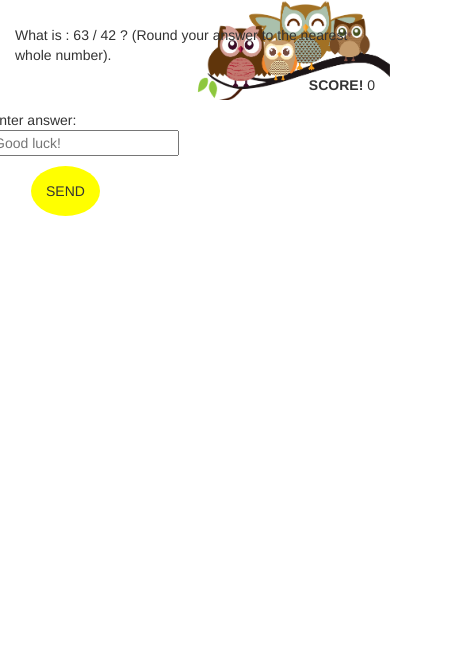
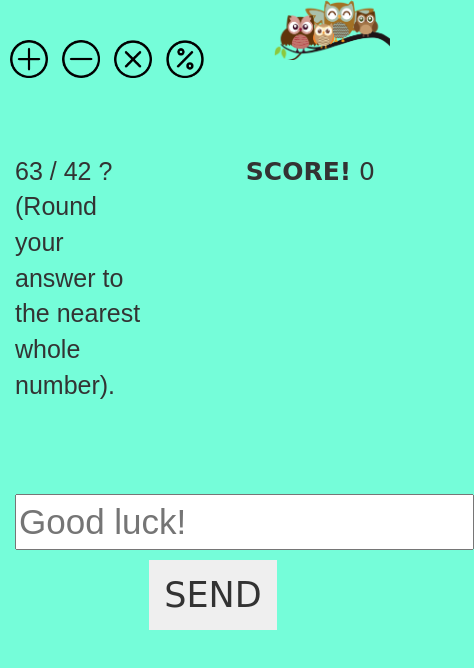
Before and after one commit to mboladop/Math-game, a plain HTML site: page index.html in a window 390 px wide. Shown: the whole page, 474 px wide, since content can reach past the window. Drawn offline with Linux system fonts and the light colour scheme; a web font is replaced by a local one.

Commit message:
new layout style

```diff
--- a/dwcdn/css/main.css
+++ b/dwcdn/css/main.css
@@ -1,19 +1,30 @@
 body{
-    background-color: #ffffff;
+    background-color: #75FDD9;
+}
+.rotated-image {
+  -webkit-transform: rotate(90deg);
+          transform: rotate(90deg);
 }
 .body-img{
     background-image: url('../../images/owl-brown-2.png');
     background-position: right top;
     background-repeat: no-repeat;
-    background-size: 50%;
+    background-size: 45%;
     width: 100vw;
     height: 100vh;
 }
 .container{
     width: 100%;
+    padding-left: 15px;
+}
+.container.buttons{
+    padding-top: 25px;
 }
 .container.form{
-    padding: 15px 5px;
+    margin-top: 50px;
+}
+.container.qs-score{
+    margin-top: 18%;
 }
 img{
     width: 9%;
@@ -29,10 +40,14 @@ img{
     padding-bottom: 5px;
 }
 
-.question{
-    font-family: 'Butterfly Kids', cursive;
-    font-size: 45px;
-    padding-left: 30px;
+#question{
+    font-family: 'News Cycle', sans-serif;
+    font-size: 35px;
+}
+#quizForm{
+    font-family: 'News Cycle', sans-serif;
+    font-size: 35px;
+    text-align: center;
 }
 .center{
     text-align: center;
@@ -40,21 +55,59 @@ img{
 .left{
     text-align: left;
 }
-
+#scorescore{
+    font-family: 'Chango', cursive;
+    padding-right: 205px;
+    font-size: 50px;
+}
 #submit-btn{
-    background-color: yellow;
-    border-radius: 100%;
-    padding: 15px;
+    padding: 10px 15px;
     margin-left: 10%;
     margin-top: 10px;
     border: none;
+    border-radius: 0px;
+    font-family: 'Chango', cursive;
 }
-@media screen and (max-width:2400), (max-height:1200px){
+@media screen and (max-width:1000px) {
+    img{
+        width: 13%;
+        padding: 0px 30px;
+    }
 
 }
-@media screen and (max-width:800){
+@media screen and (max-width:700px) {
     img{
-        width: 30%;
-        padding: 5px 5px;
+        width: 15%;
+        padding: 0px 30px;
+    }
+
+}
+@media screen and (max-width:550px) {
+    img{
+        width: 14%;
+        padding: 0px 20px;
+    }
+    .container.form{
+        margin-top: 80px;
+    }
+    #scorescore{
+        padding-right: 15px;
+        font-size: 25px;
     }
 }
+@media screen and (max-width:450px) {
+    img{
+        width: 13%;
+        padding: 0px 5px;
+    }
+    .container.buttons{
+        padding-top: 40px;
+        padding-left: 5px;
+    }
+    .body-img{
+        background-size: 30%;
+    }
+    #question{
+        font-size: 25px;
+    }
+}
--- a/game.js
+++ b/game.js
@@ -52,7 +52,7 @@ function additionQuiz(){
     let num1 = Math.floor(Math.random() * 50);
     let num2 = Math.floor(Math.random() * 50);
 
-    questionBox.textContent = "What is : " + num1+ " + " + num2+ " ?";
+    questionBox.textContent = num1+ " + " + num2+ " ?";
     answerForm["rightAnswer"].value = (num1 + num2);
 }
 additionQuiz();
@@ -62,7 +62,7 @@ function subtractionQuiz(){
     let num2 = Math.floor(Math.random() * num1);
 
 
-    questionBox.textContent = "What is : " + num1+ " - " + num2 + " ?";
+    questionBox.textContent =  num1+ " - " + num2 + " ?";
     answerForm["rightAnswer"].value = (num1 - num2);
 }
 subtractionQuiz();
@@ -71,7 +71,7 @@ function multiplicationQuiz(){
     let num1 = Math.floor(Math.random() * 50);
     let num2 = Math.floor(Math.random() * 50);
 
-    questionBox.textContent = "What is : " + num1+ " * " + num2+ " ?";
+    questionBox.textContent = num1+ " * " + num2+ " ?";
     answerForm["rightAnswer"].value = (num1 * num2);
 }
 multiplicationQuiz();
@@ -80,7 +80,7 @@ function divisionQuiz(){
     let num2 = Math.round((Math.random() * 50)+1);
     let num1 = Math.round((Math.random() * 50) + num2);
 
-    questionBox.textContent = "What is : " + num1+ " / " + num2 + " ? (Round your answer to the nearest whole number).";
+    questionBox.textContent = num1+ " / " + num2 + " ? (Round your answer to the nearest whole number).";
     answerForm["rightAnswer"].value = Math.round(num1 / num2);
 
 }
--- a/index.html
+++ b/index.html
@@ -17,7 +17,7 @@
     <div class="container buttons">
         <div class="row buttons">
             <div class="col-sm-12 left">
-                <img onclick="setAdditionGame()" src="images/+.png" alt="add">
+                <img id='image' onclick="setAdditionGame(); myFunction();" src="images/+.png" alt="add">
                 <img onclick="setSubtractionGame()" src="images/-.png" alt="subtract">
                 <img onclick="setMultiplicationGame()"src="images/x.png" alt="multiply">
                 <img onclick="setDivisionGame()" src="images/division.png" alt="divide">
@@ -26,10 +26,10 @@
     </div>
     <div class="container qs-score">
         <div class="row">
-            <div class="col-sm-6">
+            <div class="col-sm-6 col-xs-5">
                 <p id="question"></p>
             </div>
-            <div class="col-sm-6 right">
+            <div id='scorescore' class="col-sm-6 right">
                 <strong>SCORE!</strong>
                 <span id="score">0</span>
             </div>
@@ -37,17 +37,24 @@
     </div>
     <div class="container form">
        <div class="row">
-           <div class="col-sm">
+           <div class="col-sm-3">
             <form id="quizForm" name="answerForm" onsubmit="checkAnswer(); return false;" action="#" data-gametype="addition">
-                Enter answer: <br>
                 <input width=50 type="number" name="answer" placeholder="Good luck!">
                 <input type="hidden" name="rightAnswer"><br>
                 <input id='submit-btn' type="submit" value="SEND">
-
             </form>
            </div>
        </div>
     </div>
+<script>
+
+
+function myFunction(){
+    let img = document.getElementById("image");
+    img.rotate(20*Math.PI/180);
+    }
+
+</script>
     <script type="text/javascript" src="dwcdn/js/jquery.min.js"></script>
     <script type="text/javascript" src="game.js"></script>
     <script type="text/javascript" src="dwcdn/js/bootstrap.min.js"></script>
```
